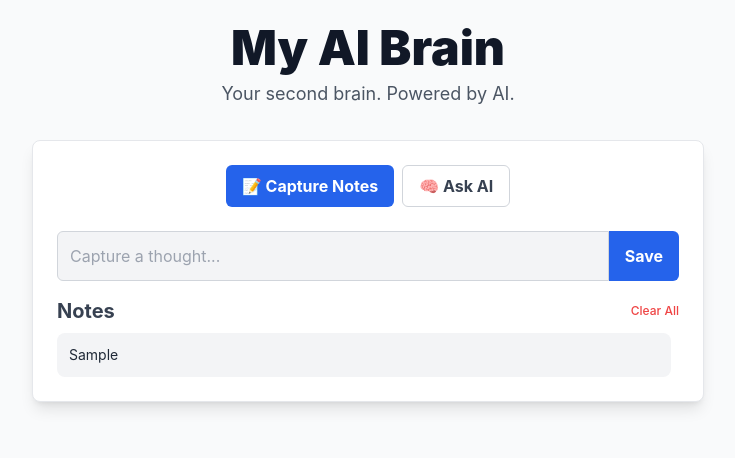
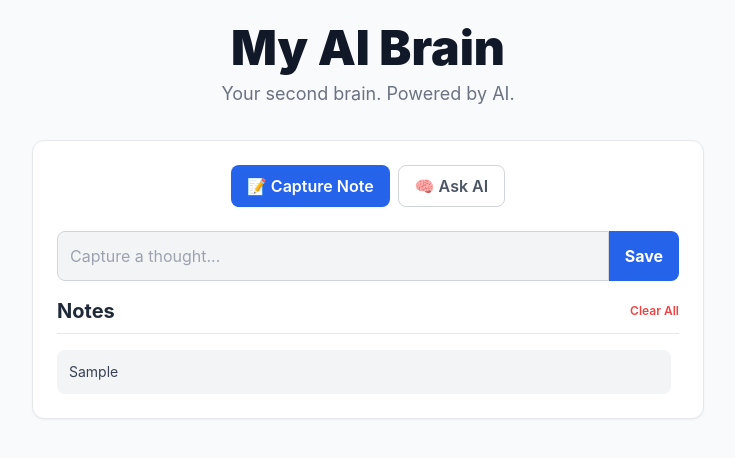
Before and after one commit to solomon-brian/my-ai-brain, a Next.js app: page / in a window 1280 px wide. Both pictures are taken after typing "Sample" into the empty fields and a click on the button "Save". Shown: the top 458 px of the page, without its empty margins (272-1007 px from the left). Built offline with nearby package versions, Linux system fonts and the light colour scheme.

Commit message:
fix(ui): Implement professional light mode design system (v0.3.1)

```diff
--- a/pages/index.js
+++ b/pages/index.js
@@ -7,7 +7,6 @@ export default function Home() {
     const [mode, setMode] = useState("note");
     const [isLoading, setIsLoading] = useState(false);
 
-    // Load notes from localStorage on initial render
     useEffect(() => {
         try {
             const saved = JSON.parse(localStorage.getItem("myaibrain_notes") || "[]");
@@ -18,7 +17,6 @@ export default function Home() {
         }
     }, []);
 
-    // Save notes to localStorage whenever they change
     useEffect(() => {
         localStorage.setItem("myaibrain_notes", JSON.stringify(notes));
     }, [notes]);
@@ -39,25 +37,20 @@ export default function Home() {
         if (!input.trim() || isLoading) return;
         setIsLoading(true);
         setAiResponse("Analyzing...");
-
         const context = notes.map(n => n.text).join("\n");
         const prompt = `Here is the context from my notes:\n---\n${context}\n---\n\nBased on that context, answer this question: ${input}`;
-
         try {
             const response = await fetch('/api/groq', {
                 method: 'POST',
                 headers: { 'Content-Type': 'application/json' },
                 body: JSON.stringify({ prompt }),
             });
-
             if (!response.ok) {
                 const errorData = await response.json();
                 throw new Error(errorData.error || `Server error: ${response.status}`);
             }
-
             const data = await response.json();
             setAiResponse(data.result);
-
         } catch (error) {
             console.error('Error asking AI:', error);
             setAiResponse(`Error: Connection to the AI brain failed.\n${error.message}`);
@@ -73,25 +66,26 @@ export default function Home() {
         }
     };
 
+    // --- UI ENGINEERING STARTS HERE ---
     return (
-        // Main background is a soft off-white for comfort
-        <div className="min-h-screen bg-gray-50 text-gray-800 flex flex-col items-center p-4 sm:p-6 font-sans">
+        // A soft, off-white background for visual comfort.
+        <div className="min-h-screen bg-gray-50 flex flex-col items-center p-4 sm:p-6 font-sans">
             <div className="w-full max-w-2xl mx-auto">
                 <header className="text-center mb-8">
                     <h1 className="text-4xl sm:text-5xl font-black text-gray-900 mb-2">My AI Brain</h1>
-                    <p className="text-lg text-gray-600">Your second brain. Powered by AI.</p>
+                    <p className="text-lg text-gray-500">Your second brain. Powered by AI.</p>
                 </header>
 
-                {/* The main card is pure white with a subtle shadow for depth */}
-                <div className="bg-white border border-gray-200 rounded-lg p-4 sm:p-6 shadow-lg">
+                {/* The main card: pure white with a refined shadow and border for a clean, professional look. */}
+                <div className="bg-white border border-gray-200 rounded-xl p-4 sm:p-6 shadow-sm">
                     <div className="flex justify-center gap-2 mb-6">
                         <button
-                            className={`px-4 py-2 rounded-md text-sm sm:text-base font-bold transition-colors ${mode === "note" ? "bg-blue-600 text-white" : "bg-white text-gray-700 hover:bg-gray-100 border border-gray-300"}`}
+                            className={`px-4 py-2 rounded-lg text-sm sm:text-base font-semibold transition-all duration-200 ${mode === "note" ? "bg-blue-600 text-white shadow-sm" : "bg-white text-gray-600 hover:bg-gray-100 border border-gray-300"}`}
                             onClick={() => setMode("note")}>
-                            📝 Capture Notes
+                            📝 Capture Note
                         </button>
                         <button
-                            className={`px-4 py-2 rounded-md text-sm sm:text-base font-bold transition-colors ${mode === "ask" ? "bg-green-600 text-white" : "bg-white text-gray-700 hover:bg-gray-100 border border-gray-300"}`}
+                            className={`px-4 py-2 rounded-lg text-sm sm:text-base font-semibold transition-all duration-200 ${mode === "ask" ? "bg-green-600 text-white shadow-sm" : "bg-white text-gray-600 hover:bg-gray-100 border border-gray-300"}`}
                             onClick={() => setMode("ask")}>
                             🧠 Ask AI
                         </button>
@@ -100,7 +94,8 @@ export default function Home() {
                     <div className="flex mb-4">
                         <input
                             type="text"
-                            className="flex-1 p-3 rounded-l-md bg-gray-100 text-gray-900 border border-gray-300 focus:outline-none focus:ring-2 focus:ring-blue-500"
+                            // A lighter input background with a clear focus ring for better usability.
+                            className="flex-1 p-3 rounded-l-lg bg-gray-100 text-gray-900 border border-gray-300 focus:outline-none focus:ring-2 focus:ring-blue-500"
                             placeholder={mode === 'note' ? "Capture a thought..." : "Ask your brain..."}
                             value={input}
                             onChange={(e) => setInput(e.target.value)}
@@ -110,27 +105,28 @@ export default function Home() {
                         <button
                             onClick={mode === 'note' ? addNote : askAI}
                             disabled={isLoading}
-                            className={`px-4 py-2 rounded-r-md font-bold text-white transition-colors ${mode === 'note' ? 'bg-blue-600 hover:bg-blue-500' : 'bg-green-600 hover:bg-green-500'} disabled:bg-gray-500 disabled:cursor-not-allowed`}>
+                            className={`px-4 py-2 rounded-r-lg font-bold text-white transition-colors flex items-center justify-center ${mode === 'note' ? 'bg-blue-600 hover:bg-blue-700' : 'bg-green-600 hover:bg-green-700'} disabled:bg-gray-400 disabled:cursor-not-allowed`}>
                             {isLoading ? (
                                 <svg className="animate-spin h-5 w-5 text-white" xmlns="http://www.w3.org/2000/svg" fill="none" viewBox="0 0 24 24">
                                     <circle className="opacity-25" cx="12" cy="12" r="10" stroke="currentColor" strokeWidth="4"></circle>
                                     <path className="opacity-75" fill="currentColor" d="M4 12a8 8 0 018-8V0C5.373 0 0 5.373 0 12h4zm2 5.291A7.962 7.962 0 014 12H0c0 3.042 1.135 5.824 3 7.938l3-2.647z"></path>
                                 </svg>
-                            ) : mode === 'note' ? 'Save' : 'Ask'}
+                            ) : (mode === 'note' ? 'Save' : 'Ask')}
                         </button>
                     </div>
 
                     {mode === "note" && (
                         <div>
                             <div className="flex justify-between items-center mb-2">
-                                <h2 className="text-xl font-bold text-gray-700">Notes</h2>
+                                <h2 className="text-xl font-bold text-gray-800">Notes</h2>
                                 {notes.length > 0 && (
-                                    <button onClick={clearNotes} className="text-xs text-red-500 hover:text-red-700 font-medium">Clear All</button>
+                                    <button onClick={clearNotes} className="text-xs text-red-500 hover:text-red-700 font-semibold">Clear All</button>
                                 )}
                             </div>
-                            <div className="space-y-2 max-h-60 overflow-y-auto pr-2">
+                            {/* A subtle border separates the notes from the rest of the UI. */}
+                            <div className="space-y-2 max-h-60 overflow-y-auto pr-2 border-t border-gray-200 pt-4">
                                 {notes.length > 0 ? notes.slice().reverse().map((n, i) => (
-                                    <div key={i} className="p-3 bg-gray-100 rounded-lg text-sm text-gray-800">{n.text}</div>
+                                    <div key={i} className="p-3 bg-gray-100 rounded-lg text-sm text-gray-700">{n.text}</div>
                                 )) : (
                                     <p className="text-center text-gray-400 p-4">Your brain is empty. Start capturing thoughts.</p>
                                 )}
@@ -140,9 +136,9 @@ export default function Home() {
 
                     {mode === "ask" && (
                         <div>
-                            <h2 className="text-xl font-bold text-gray-700 mb-2">AI Analysis</h2>
-                            {/* The terminal remains dark. This is intentional. */}
-                            <div className="p-4 bg-gray-900 text-gray-200 rounded-lg text-sm whitespace-pre-wrap font-mono min-h-[100px] border border-gray-700">
+                            <h2 className="text-xl font-bold text-gray-800 mb-2">AI Analysis</h2>
+                            {/* The Terminal: Remains dark, a core branding element. Now it feels like a premium, integrated component. */}
+                            <div className="p-4 bg-gray-900 text-gray-200 rounded-lg text-sm whitespace-pre-wrap font-mono min-h-[100px] border border-gray-700 shadow-inner">
                                 {aiResponse || "The AI's response will appear here."}
                             </div>
                         </div>
```
